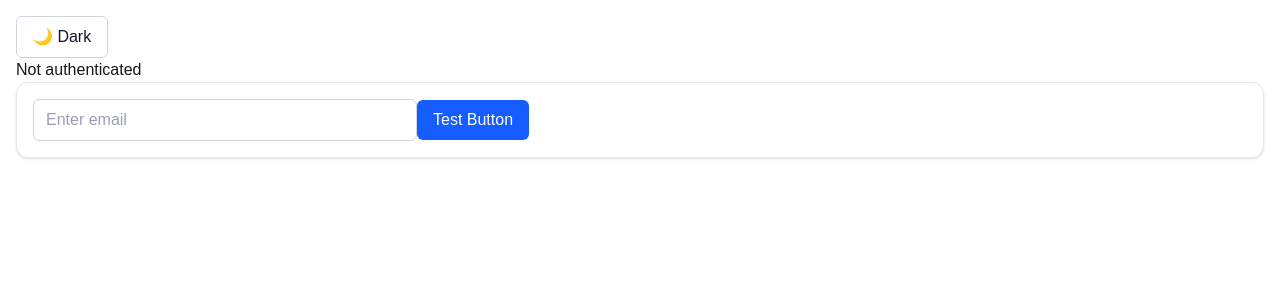
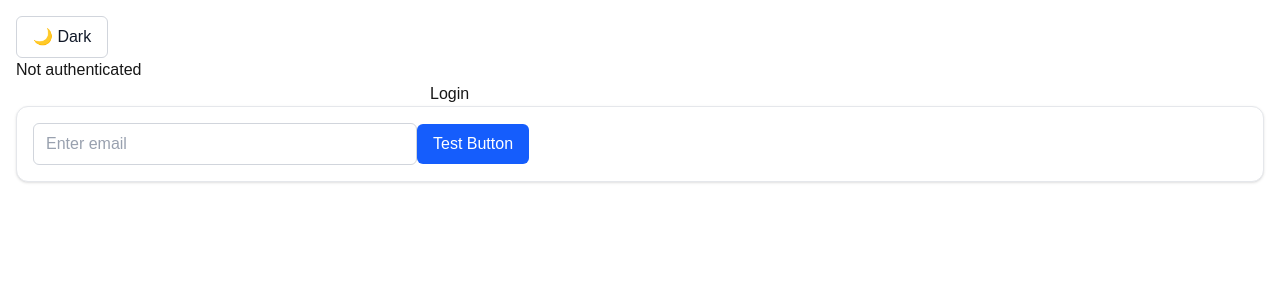
Before and after one commit to RomanFrontEndDeveloper/Roman_ProjectManager, a Next.js app in the folder apps/client/: page / in a window 1280 px wide. Shown: the top 300 px of the page. Built offline with nearby package versions, Linux system fonts and the light colour scheme; no server answers.

Commit message:
add React Hook Form + Zod

```diff
--- a/apps/client/package.json
+++ b/apps/client/package.json
@@ -9,12 +9,15 @@
     "lint": "eslint"
   },
   "dependencies": {
+    "@hookform/resolvers": "^5.9.1",
     "@tanstack/react-query": "^5.102.1",
     "axios": "^1.19.0",
     "next": "16.2.12",
     "next-themes": "^0.4.6",
     "react": "19.2.4",
-    "react-dom": "19.2.4"
+    "react-dom": "19.2.4",
+    "react-hook-form": "^7.86.0",
+    "zod": "^4.4.3"
   },
   "devDependencies": {
     "@tailwindcss/postcss": "^4",
--- a/apps/client/src/app/page.tsx
+++ b/apps/client/src/app/page.tsx
@@ -3,12 +3,14 @@ import { Input } from "@/components/ui/Input";
 import { Card } from "@/components/ui/Card";
 import { ThemeToggle } from "@/components/ui/ThemeToggle";
 import { AuthStatus } from "@/features/auth/components/AuthStatus";
+import { LoginForm } from "@/features/auth/components/LoginForm";
 
 export default function Home() {
   return (
     <main className="p-4">
       <ThemeToggle />
       <AuthStatus />
+      <LoginForm />
       <Card>
         <Input className="max-w-sm" placeholder="Enter email" />
 
--- /dev/null
+++ b/apps/client/src/features/auth/components/LoginForm.tsx
@@ -0,0 +1,36 @@
+"use client";
+
+import { z } from "zod";
+import { useForm } from "react-hook-form";
+import { zodResolver } from "@hookform/resolvers/zod";
+import { loginSchema } from "../schemas/loginSchema";
+
+type LoginFormData = z.infer<typeof loginSchema>;
+
+export function LoginForm() {
+  const {
+    register,
+    handleSubmit,
+    formState: { errors },
+  } = useForm<LoginFormData>({
+    resolver: zodResolver(loginSchema),
+  });
+
+  return (
+    <form
+      onSubmit={handleSubmit((data) => {
+        console.log(data);
+      })}
+    >
+      <input {...register("email")} />
+
+      {errors.email && <p>{errors.email.message}</p>}
+
+      <input {...register("password")} />
+
+      {errors.password && <p>{errors.password.message}</p>}
+
+      <button type="submit">Login</button>
+    </form>
+  );
+}
--- /dev/null
+++ b/apps/client/src/features/auth/schemas/loginSchema.ts
@@ -0,0 +1,6 @@
+import { z } from "zod";
+
+export const loginSchema = z.object({
+  email: z.email(),
+  password: z.string().min(6),
+});
```
Also changed, not shown: 1 other file (tests, documents, lock files or other folders).
